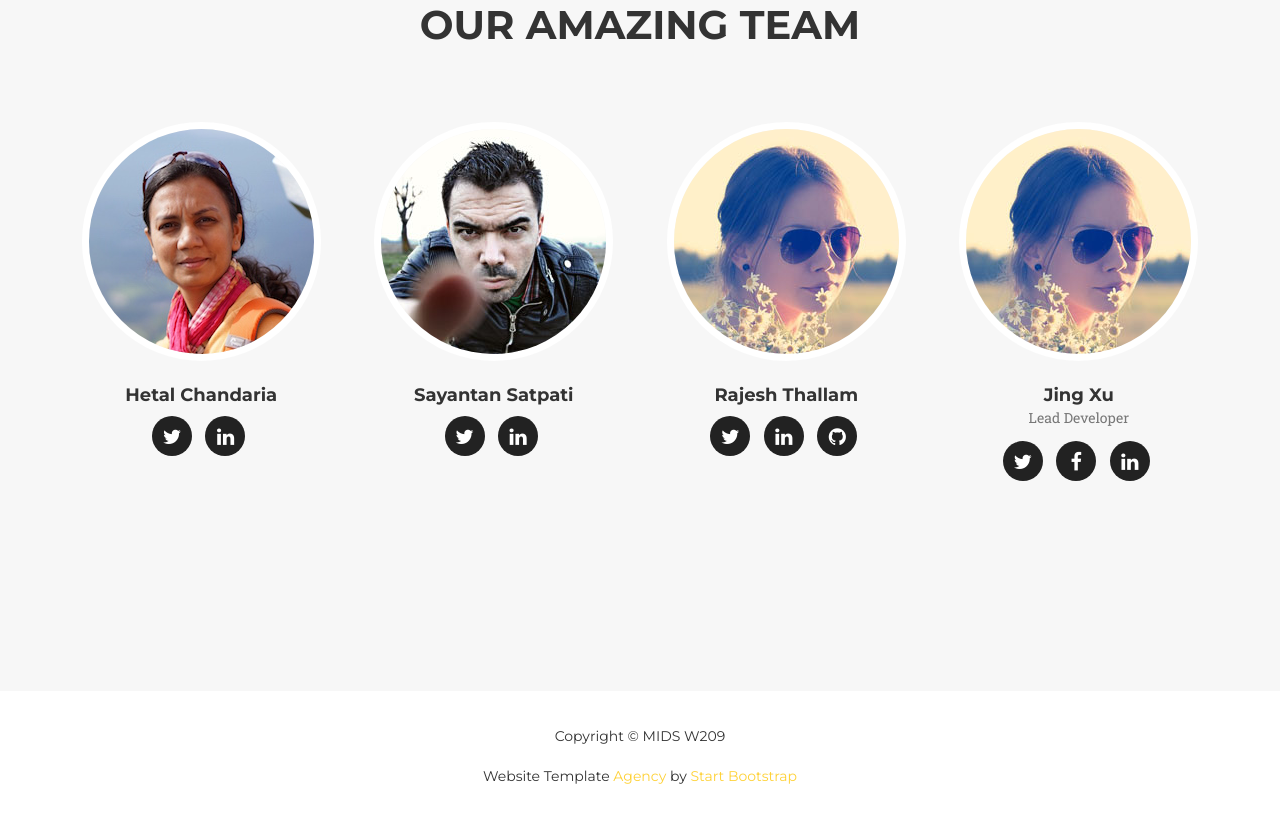
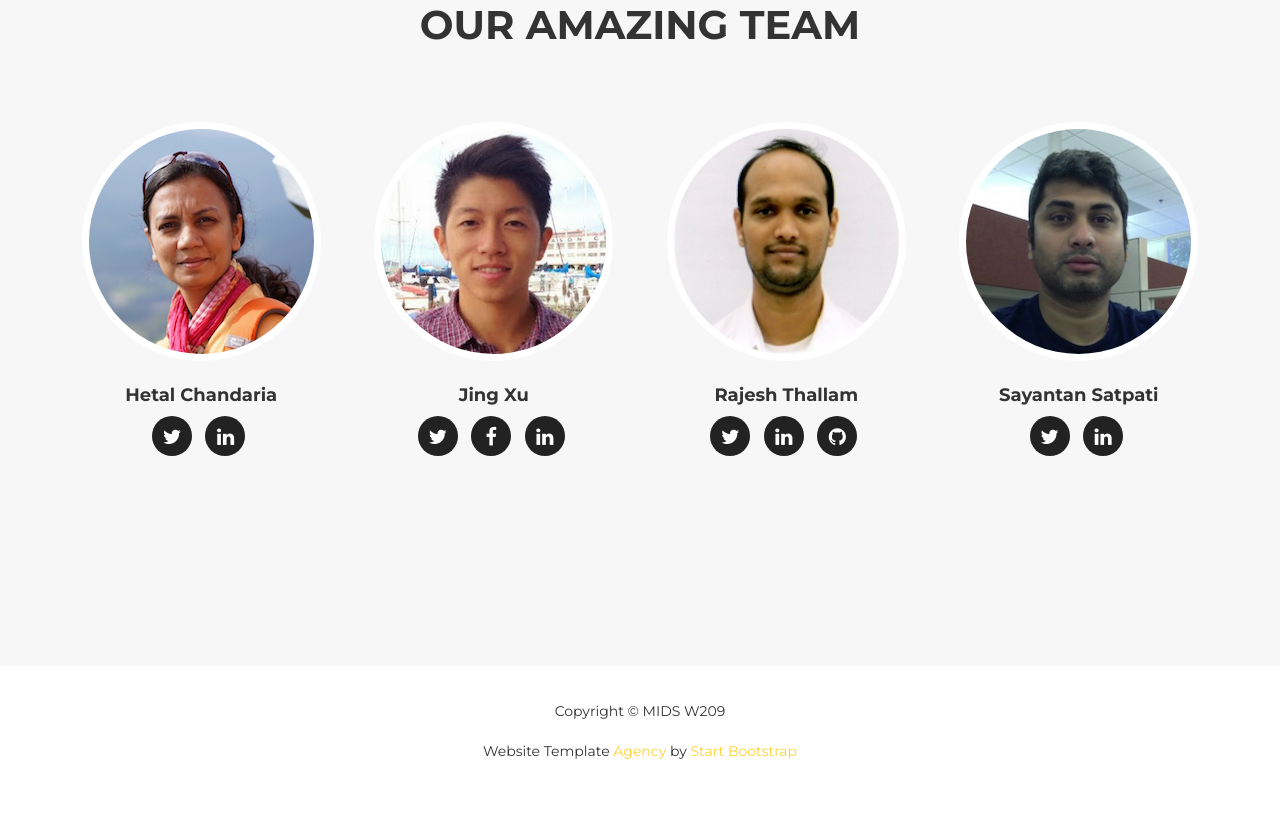
Before and after one commit to RajeshThallam/MIDS-W209-FINAL-PROJECT, a plain HTML site: page yelp/index.html in a window 1280 px wide. Shown: the part 7179-8000 px from the top of the page. After the commit the page ends 7975 px from the top, so only its background shows below. Drawn offline with nearby package versions, Linux system fonts and the light colour scheme; no server answers; a script that the page names is missing; a web font is replaced by a local one.

Commit message:
Added pics

```diff
--- a/yelp/index.html
+++ b/yelp/index.html
@@ -400,22 +400,22 @@
                 </div>
                 <div class="col-sm-3">
                     <div class="team-member">
-                        <img src="img/team/2.jpg" class="img-responsive img-circle" alt="">
-                        <h4>Sayantan Satpati</h4>
+                        <img src="img/team/jing.jpg" class="img-responsive img-circle" alt="">
+                        <h4>Jing Xu</h4>
                         <p class="text-muted"></p>
                         <ul class="list-inline social-buttons">
-                            <li><a href="https://twitter.com/talk2sayantan"><i class="fa fa-twitter"></i></a>
+                            <li><a href="#"><i class="fa fa-twitter"></i></a>
                             </li>
-                            <!--<li><a href="#"><i class="fa fa-facebook"></i></a>-->
-                            <!--</li>-->
-                            <li><a href="https://www.linkedin.com/in/sayantansatpati"><i class="fa fa-linkedin"></i></a>
+                            <li><a href="#"><i class="fa fa-facebook"></i></a>
+                            </li>
+                            <li><a href="#"><i class="fa fa-linkedin"></i></a>
                             </li>
                         </ul>
                     </div>
                 </div>
                 <div class="col-sm-3">
                     <div class="team-member">
-                        <img src="img/team/3.jpg" class="img-responsive img-circle" alt="">
+                        <img src="img/team/rajesh.png" class="img-responsive img-circle" alt="">
                         <h4>Rajesh Thallam</h4>
                         <p class="text-muted"></p>
                         <ul class="list-inline social-buttons">
@@ -432,15 +432,15 @@
                 </div>
                 <div class="col-sm-3">
                     <div class="team-member">
-                        <img src="img/team/3.jpg" class="img-responsive img-circle" alt="">
-                        <h4>Jing Xu</h4>
-                        <p class="text-muted">Lead Developer</p>
+                        <img src="img/team/sayantan.jpg" class="img-responsive img-circle" alt="">
+                        <h4>Sayantan Satpati</h4>
+                        <p class="text-muted"></p>
                         <ul class="list-inline social-buttons">
-                            <li><a href="#"><i class="fa fa-twitter"></i></a>
+                            <li><a href="https://twitter.com/talk2sayantan"><i class="fa fa-twitter"></i></a>
                             </li>
-                            <li><a href="#"><i class="fa fa-facebook"></i></a>
-                            </li>
-                            <li><a href="#"><i class="fa fa-linkedin"></i></a>
+                            <!--<li><a href="#"><i class="fa fa-facebook"></i></a>-->
+                            <!--</li>-->
+                            <li><a href="https://www.linkedin.com/in/sayantansatpati"><i class="fa fa-linkedin"></i></a>
                             </li>
                         </ul>
                     </div>
```
Also changed, not shown: yelp/img/team/jing.jpg (added), yelp/img/team/rajesh.png (added), yelp/img/team/sayantan.jpg (added).
